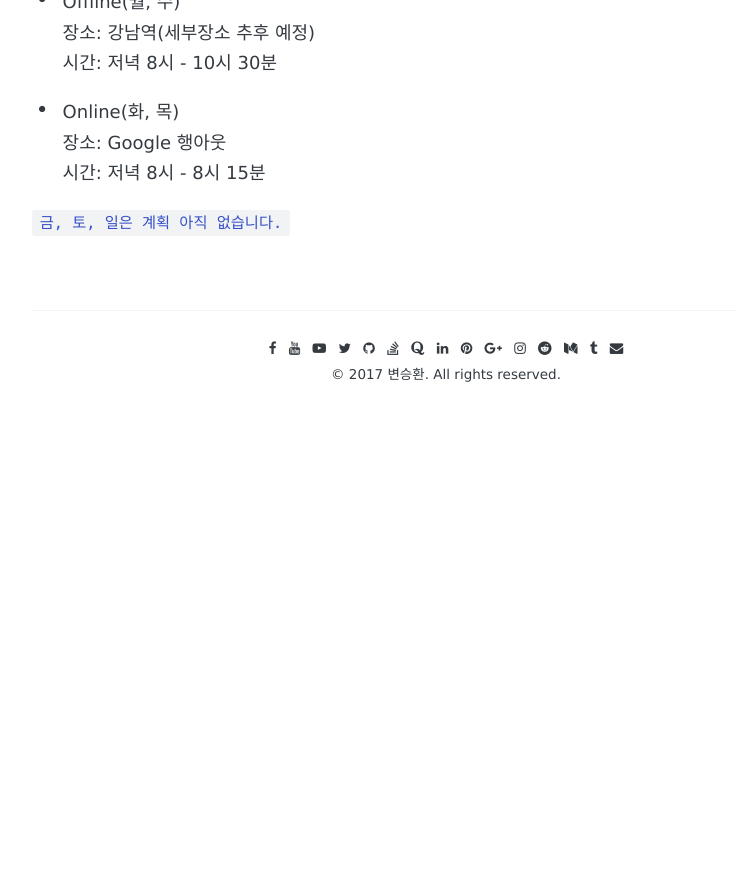
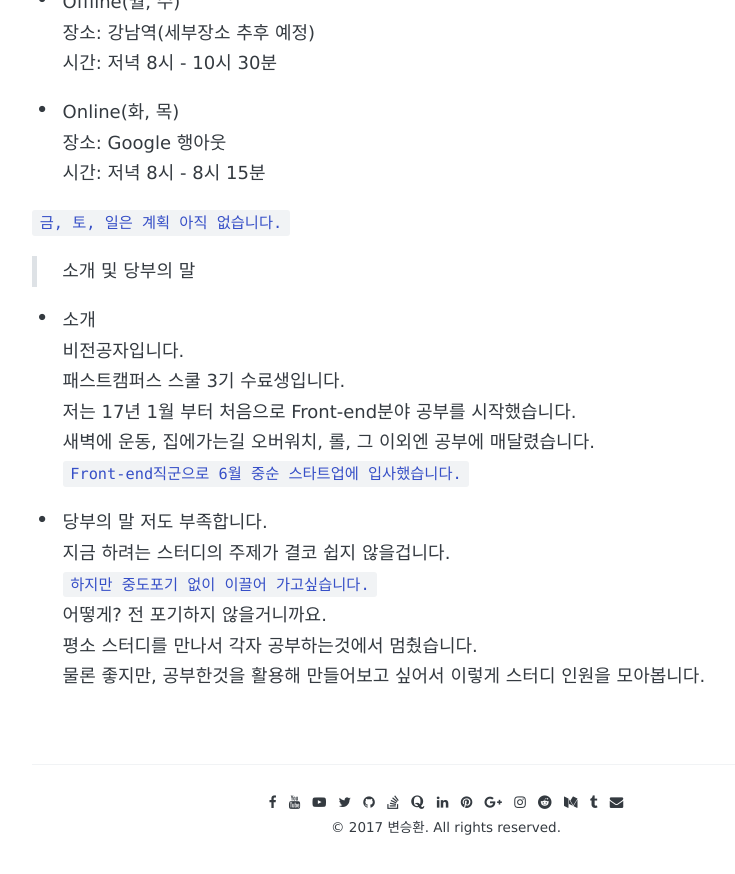
Before and after one commit to awesome-hwan/awesome-hwan.github.io, a Jekyll site: the page built from _posts/2017-08-15-[스터디]모집공고초안.md, in a window 1280 px wide and 900 px high, scrolled down 1455 px. Shown: the top 874 px of the window, without its empty margins (194-929 px from the left). Built offline with Jekyll 4.4.1, drawn with Linux system fonts in a browser that asks for light colours; some web fonts are replaced; comment, search, counter and statistics services are not loaded; before the commit the page ends 1930 px from its top, so only the background shows below that.

Commit message:
Study part.1

```diff
--- a/_posts/2017-08-15-[스터디]모집공고초안.md
+++ b/_posts/2017-08-15-[스터디]모집공고초안.md
@@ -1,7 +1,7 @@
 ---
 layout: post
 title: "[스터디]모집공고 초안"
-description: " Angular2 와 Ionic2를 이용한 어플리케이션 만들기 "
+description: "Angular2 와 Ionic2를 이용한 어플리케이션 만들기"
 date: 2017-08-15
 tags: [Front-end, Angular2, Ionic2, Github]
 comments: true
@@ -57,4 +57,19 @@ Git연동 블로그를 사용하신다면 자연스럽게 Markdown을 습득 할
 
 `금, 토, 일은 계획 아직 없습니다.`
 
->
+> 소개 및 당부의 말
+
+- 소개
+비전공자입니다.
+패스트캠퍼스 스쿨 3기 수료생입니다.
+저는 17년 1월 부터 처음으로 Front-end분야 공부를 시작했습니다.
+새벽에 운동, 집에가는길 오버워치, 롤, 그 이외엔 공부에 매달렸습니다.
+`Front-end직군으로 6월 중순 스타트업에 입사했습니다.`
+
+- 당부의 말
+저도 부족합니다.
+지금 하려는 스터디의 주제가 결코 쉽지 않을겁니다.
+`하지만 중도포기 없이 이끌어 가고싶습니다.`
+어떻게? 전 포기하지 않을거니까요.
+평소 스터디를 만나서 각자 공부하는것에서 멈췄습니다.
+물론 좋지만, 공부한것을 활용해 만들어보고 싶어서 이렇게 스터디 인원을 모아봅니다.
```
